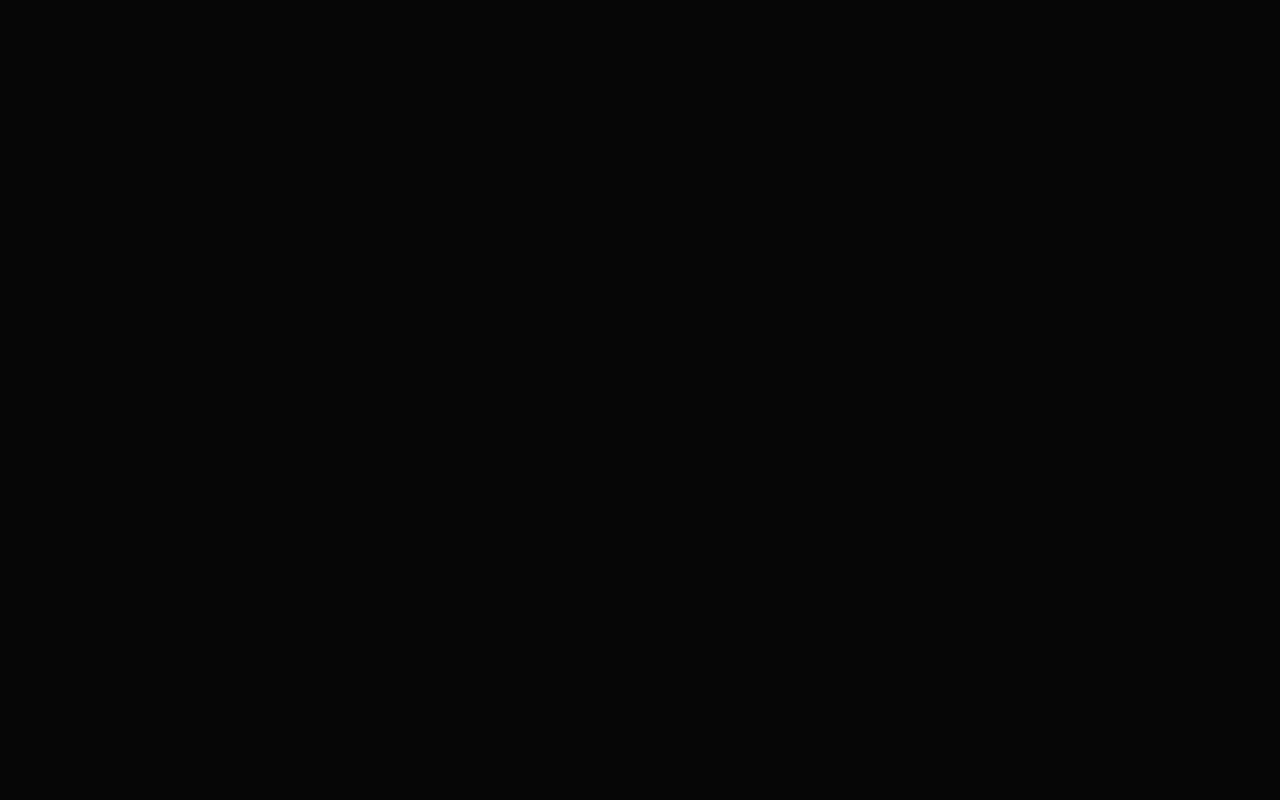
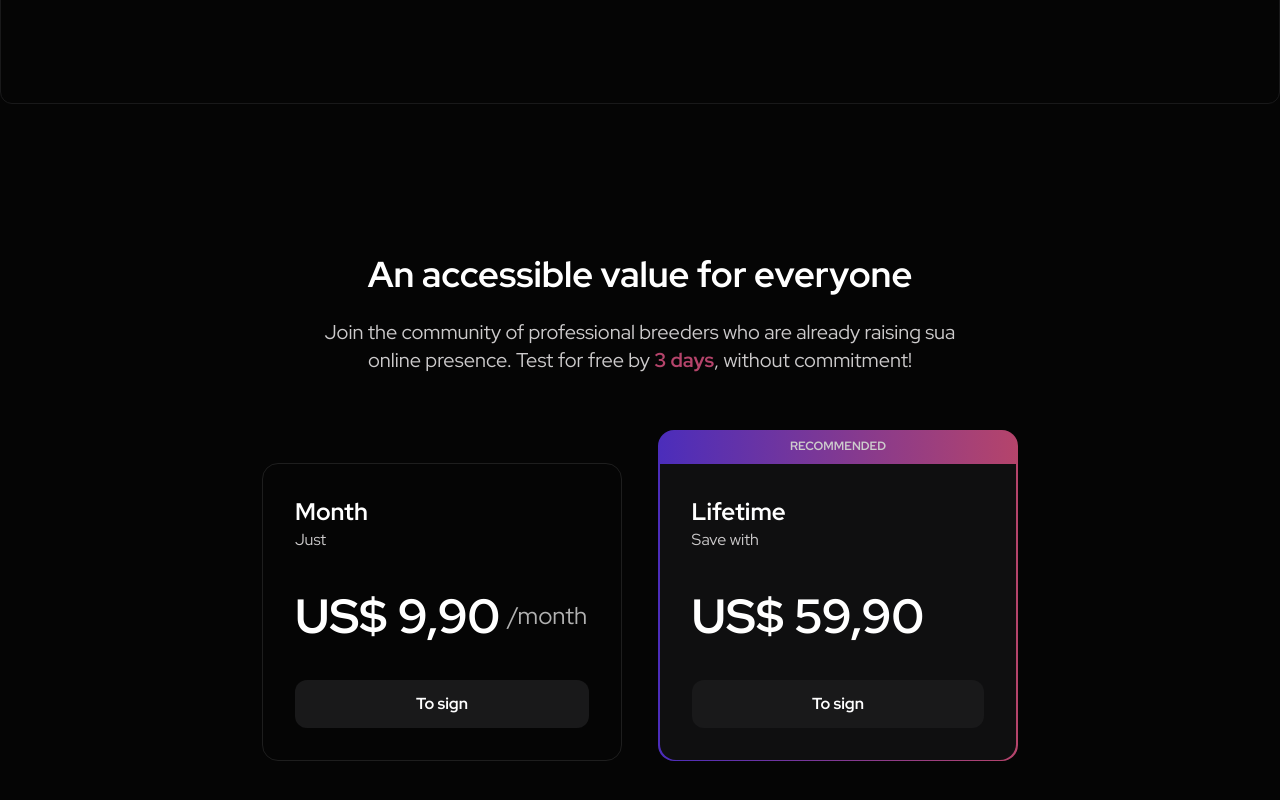
Before and after one commit to Isaacgv/bio, a Next.js app: page / in a window 1280 px wide. Shown: the part 1496-2296 px from the top of the page. Before the commit the page ends 800 px from the top, so only its background shows below. Built offline with nearby package versions, Linux system fonts and the light colour scheme.

Commit message:
add pricing and video section

```diff
--- /dev/null
+++ b/app/components/landing-page/pricing.tsx
@@ -0,0 +1,53 @@
+import { TRIAL_DAYS } from "@/app/lib/config";
+import Button from "../ui/button";
+
+export default function Pricing() {
+  return (
+    <div className="my-[150px] flex flex-col items-center gap-14">
+      <div className="flex flex-col items-center gap-6">
+        <h3 className="text-4xl font-bold text-white">
+            An accessible value for everyone
+        </h3>
+        <p className="text-content-body text-xl text-center">
+            Join the community of professional breeders who are already raising
+          sua <br />
+          online presence. Test for free by {" "}
+          <strong className="text-accent-pink">{TRIAL_DAYS} days</strong>, without
+          commitment!
+        </p>
+      </div>
+      <div className="flex items-end gap-9">
+        <div className="w-[360px] p-8 flex flex-col gap-7 rounded-2xl border border-[#1E1E1E]">
+          <div className="flex flex-col">
+            <span className="text-white font-bold text-2xl">Month</span>
+            <span className="text-content-body">Just</span>
+          </div>
+          <div className="flex items-center gap-2">
+            <span className="text-white font-bold text-[48px]">US$ 9,90</span>
+            <span className="text-content-headline text-2xl">/month</span>
+          </div>
+          <Button variant="secondary">To sign</Button>
+        </div>
+        <div className="flex flex-col w-[360px]">
+          <div className="flex justify-center items-center rounded-t-2xl p-2 w-[360px] bg-[linear-gradient(90deg,#4B2DBB_0%,#B5446B_100%)]">
+            <span className="uppercase text-xs font-bold">Recommended</span>
+          </div>
+          <div className="p-[1.6px] bg-[linear-gradient(90deg,#4B2DBB_0%,#B5446B_100%)] rounded-b-2xl">
+            <div className="w-full bg-background-secondary p-8 flex flex-col gap-7 rounded-b-2xl">
+              <div className="flex flex-col">
+                <span className="text-white font-bold text-2xl">Lifetime</span>
+                <span className="text-content-body">Save with</span>
+              </div>
+              <div className="flex items-center gap-1">
+                <span className="text-white font-bold text-[48px]">
+                  US$ 59,90
+                </span>
+              </div>
+              <Button variant="secondary">To sign</Button>
+            </div>
+          </div>
+        </div>
+      </div>
+    </div>
+  );
+}
--- /dev/null
+++ b/app/components/landing-page/video-explanation.tsx
@@ -0,0 +1,9 @@
+import { Play } from "lucide-react";
+
+export default function VideoExplanation() {
+  return (
+    <div className="border rounded-xl border-border-primary aspect-video flex items-center justify-center my-20">
+      <Play className="text-accent-purple size-16" />
+    </div>
+  );
+}
--- /dev/null
+++ b/app/lib/config.ts
@@ -0,0 +1 @@
+export const TRIAL_DAYS = 3;
--- a/app/page.tsx
+++ b/app/page.tsx
@@ -1,15 +1,16 @@
 import Hero from "./components/landing-page/hero";
 import Header from "./components/landing-page/header";
+import Pricing from "./components/landing-page/pricing";
+import VideoExplanation from "./components/landing-page/video-explanation";
 
 export default function Home() {
   return (
     <div className="max-w-7xl mx-auto">
       <Header />
       <Hero />
-
-      {/*
       <VideoExplanation />
       <Pricing />
+      {/*
       <FAQ /> */}
     </div>
 
```
